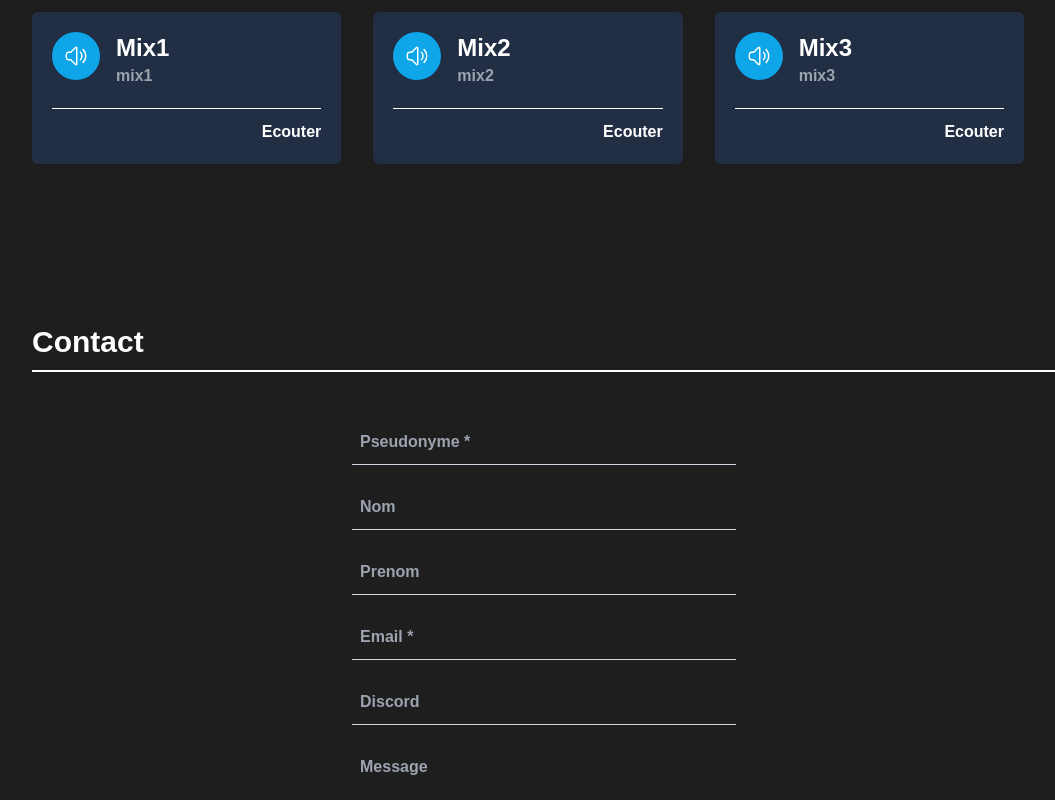
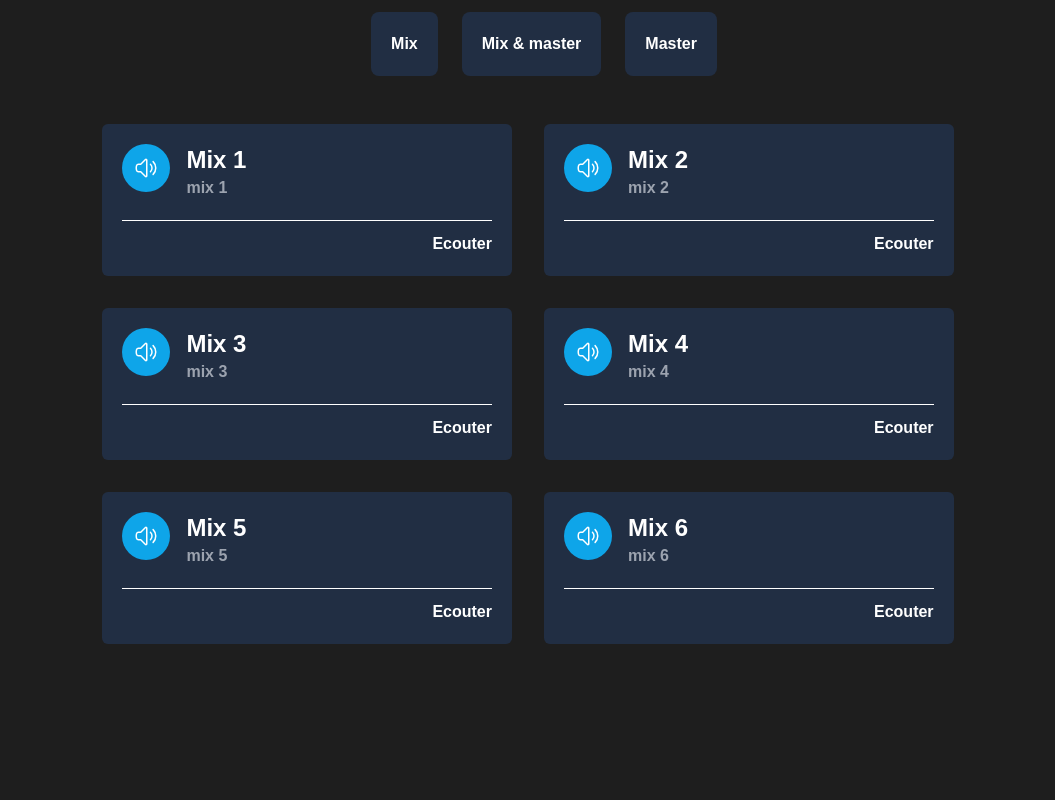
Before and after one commit to nathanRenardC2/portfolio_nate, a React (Create React App) app: page / in a window 1280 px wide. Shown: the part 900-1700 px from the top of the page, without its empty margins (96-1151 px from the left). Built offline with nearby package versions, Linux system fonts and the light colour scheme.

Commit message:
changement group categories

```diff
--- a/package.json
+++ b/package.json
@@ -10,6 +10,7 @@
     "react": "^18.2.0",
     "react-dom": "^18.2.0",
     "react-scripts": "5.0.1",
+    "uuid": "^9.0.0",
     "web-vitals": "^2.1.4"
   },
   "scripts": {
--- a/src/App.js
+++ b/src/App.js
@@ -6,15 +6,19 @@ import Profil from './composants/Profil';
 import fiverr from './assets/fiverr.svg';
 import instagram from './assets/insta-logo.png';
 import Musique from './composants/Musique';
-import maquette from './assets/musique/maquette.mp3';
-import maquette2 from './assets/musique/maquette2.mp3';
-import maquette3 from './assets/musique/maquette3.mp3';
 import Contact from './composants/Contact';
+import {mix} from './datas/mix.js';
 import { useState } from "react";
 
 function App() {
 
   const [musiqueActuelle, setMusiqueActuelle] = useState(null);
+  const [activeCategorie, setActiveCategorie] = useState("Tout");
+  const categories = mix.reduce(
+    (acc, mix) =>
+			acc.includes(mix.categorie) ? acc : acc.concat(mix.categorie),
+		[]
+  )
 
   return (
     <div className="bg-[#1E1E1E] h-full w-full">
@@ -24,15 +28,15 @@ function App() {
       <Profil/>
       <div className='flex justify-end h-36 md:hidden mt-3'>
         <a href="https://fr.fiverr.com/" className='h-8 w-8 mr-3 rounded-full md:flex md:items-center md:bg-[#23395B] md:rounded-md md:mr-40 md:mt-5'>
-          <img className='rounded-full border-4 border-solid border-slate-300 border-opacity-20 md:border-0' src={fiverr}/>
+          <img alt='logo_fiverr' className='rounded-full border-4 border-solid border-slate-300 border-opacity-20 md:border-0' src={fiverr}/>
         </a>
         <a href="https://www.instagram.com/nateraki/?hl=fr" className='h-8 w-8 mr-5 rounded-full md:flex md:items-center md:bg-[#23395B] md:rounded-md md:mr-40 md:mt-5'>
-          <img className='rounded-full border-4 border-solid border-slate-300 border-opacity-20 md:border-0' src={instagram}/>
+          <img alt='logo_instagram' className='rounded-full border-4 border-solid border-slate-300 border-opacity-20 md:border-0' src={instagram}/>
         </a>
       </div>
       <div className='hidden md:flex justify-end md:mt-10'>
         <a href="https://fr.fiverr.com/" className='flex items-center bg-[#23395B] hover:bg-[#182942] px-5 py-2 rounded-lg mr-32'>
-          <img className='w-8 h-8' src={fiverr}/>
+          <img alt='logo_fiverr' className='w-8 h-8' src={fiverr}/>
           <span className='md:inline text-white font-extrabold ml-2'>Contact</span>
         </a>
       </div>
@@ -48,10 +52,21 @@ function App() {
 
       <div id="projets" className='mx-9 md:mx-32 mb-5 md:mb-32'>
         <h2 className='text-xl md:text-3xl text-white font-bold separator-bottom relative pb-3 mb-5 md:mb-20'>Projets</h2>
-        <div className='flex flex-col md:flex-row items-center mt-12'>
-          <Musique src={maquette} title="Mix1" description="mix1" musiqueActuelle={musiqueActuelle} setMusiqueActuelle={setMusiqueActuelle}/>
-          <Musique src={maquette2} title="Mix2" description="mix2" musiqueActuelle={musiqueActuelle} setMusiqueActuelle={setMusiqueActuelle}/>
-          <Musique src={maquette3} title="Mix3" description="mix3" musiqueActuelle={musiqueActuelle} setMusiqueActuelle={setMusiqueActuelle}/>
+        <div>
+          <ul className='flex justify-center items-center'>
+            {categories.map((categorie) => (
+              <li key={categorie} className='mr-3 ml-3'>
+                <button className='text-white bg-[#212E43] hover:bg-[#182942] p-5 rounded-lg font-bold'>
+                  {categorie}
+                </button>
+              </li>
+            ))}
+          </ul>
+        </div>
+        <div className='w-full flex flex-col items-center justify-center flex-wrap md:flex-row mt-12'>
+          {mix.map((mix) => (
+            <Musique key={mix.id} id={mix.id} src={mix.src} title={mix.title} description={mix.description} musiqueActuelle={musiqueActuelle} setMusiqueActuelle={setMusiqueActuelle} />
+          ))}
         </div>
       </div>
 
@@ -62,9 +77,9 @@ function App() {
         </div>
       </div>
 
-      {musiqueActuelle != null && (
+      {musiqueActuelle && (
                 <audio id="audio" controls autoPlay className="w-9/12 mt-5 fixed bottom-0 right-0 left-0 ml-auto mr-auto mb-8">
-                    <source src={musiqueActuelle} type="audio/mpeg" />
+                    <source src={musiqueActuelle.src} type="audio/mpeg" />
                 </audio>
             )}
 
--- a/src/composants/Contact.jsx
+++ b/src/composants/Contact.jsx
@@ -23,7 +23,7 @@ export default function Contact() {
       };
 
     return(
-        <form ref={form} onSubmit={sendEmail} className="w-full max-w-sm mb-10">
+        <form ref={form} onSubmit={sendEmail} className="w-full max-w-2xl mb-10">
             <div className="flex items-center border-b border-slate-300 py-2 mb-5">
                 <input className="appearance-none bg-transparent border-none w-full text-white mr-3 py-1 px-2 leading-tight focus:outline-none font-semibold" type="text" placeholder="Pseudonyme *" name="user_pseudo"  aria-label="Full name" required="required"></input>
             </div>
--- a/src/composants/Musique.jsx
+++ b/src/composants/Musique.jsx
@@ -1,10 +1,15 @@
 import React from "react";
 import { useState, useEffect } from "react";
 
-export default function Musique({src, title, description, musiqueActuelle , setMusiqueActuelle}) {
+export default function Musique({id, src, title, description, musiqueActuelle , setMusiqueActuelle}) {
 
     function playAudio() {
-        setMusiqueActuelle(src);
+        setMusiqueActuelle({
+            id: id,
+            title: title,
+            description: description,
+            src: src
+        })
     }
 
     function closeAudio(){
@@ -12,9 +17,9 @@ export default function Musique({src, title, description, musiqueActuelle , setM
     }
 
     return(
-        <div className={`bg-[#212E43] p-5 rounded-md w-4/5 md:w-2/5 mb-8 md:mr-8  ${musiqueActuelle === src && "border-2 border-solid border-slate-300"}`}>
+        <div className={`bg-[#212E43] p-5 rounded-md w-4/5 md:w-2/5 mb-8 md:mr-8  ${musiqueActuelle != null && musiqueActuelle.id === id && musiqueActuelle.src === src && "border-2 border-solid border-slate-300"}`}>
 
-            {musiqueActuelle === src ? (
+            {musiqueActuelle != null && musiqueActuelle.id === id && musiqueActuelle.src === src ? (
                 <div className="flex justify-end">
                     <button onClick={closeAudio}>
                         <svg xmlns="http://www.w3.org/2000/svg" fill="none" viewBox="0 0 24 24" strokeWidth={1.5} stroke="currentColor" className="w-6 h-6 text-sky-500">
--- a/src/composants/Navbar.jsx
+++ b/src/composants/Navbar.jsx
@@ -27,11 +27,11 @@ export default function Navbar() {
     }
 
     return(
-        <nav className="bg-[#212E43] border-gray-200 px-2 sm:px-4 py-5 md:py-8">
+        <nav className="w-full bg-[#212E43] border-gray-200 px-2 sm:px-4 py-5 md:py-8 fixed top-0 z-50 md:relative">
             <div className="container flex flex-wrap justify-between items-center mx-auto">
-                <a href="" className="flex items-center ml-4">
+                <h1 href="" className="flex items-center ml-4">
                     <span className="text-white self-center text-xl font-bold whitespace-nowrap md:text-2xl">Nateraki</span>
-                </a>
+                </h1>
                 <button onClick={handleToggle} data-collapse-toggle="navbar-default" type="button" className="inline-flex items-center p-2 ml-4 mr-4 text-sm text-white rounded-lg md:hidden focus:outline-none focus:ring-2 focus:ring-gray-200 dark:text-gray-400 dark:hover:bg-gray-700 dark:focus:ring-gray-600" aria-controls="navbar-default" aria-expanded="false">
                     <span className="sr-only">Open main menu</span>
                     <svg className="w-6 h-6" aria-hidden="true" fill="currentColor" viewBox="0 0 20 20" xmlns="http://www.w3.org/2000/svg"><path fillRule="evenodd" d="M3 5a1 1 0 011-1h12a1 1 0 110 2H4a1 1 0 01-1-1zM3 10a1 1 0 011-1h12a1 1 0 110 2H4a1 1 0 01-1-1zM3 15a1 1 0 011-1h12a1 1 0 110 2H4a1 1 0 01-1-1z" clipRule="evenodd"></path></svg>
@@ -40,13 +40,13 @@ export default function Navbar() {
                     <div className="w-full md:block md:w-auto" id="navbar-default">
                         <ul className="flex flex-col items-center mt-4 rounded-lg text-white md:flex-row md:space-x-8 md:mt-0 md:text-sm md:font-medium md:border-0">
                             <li className="hover:bg-[#1E1E1E] hover:md:bg-inherit w-full text-center">
-                                <a href="#propos" className="block py-4 pr-4 pl-3 md:hover:text-gray-400 md:p-0 md:text-lg md:mr-10 md:font-bold" aria-current="page">A propos</a>
+                                <a href="#propos" className="block md:inline py-4 pr-4 pl-3 md:hover:text-gray-400 md:p-0 md:text-lg md:mr-10 md:font-bold" aria-current="page">A propos</a>
                             </li>
                             <li className="hover:bg-[#1E1E1E] hover:md:bg-inherit w-full text-center">
-                                <a href="#projets" className="block py-4 pr-4 pl-3 md:hover:text-gray-400 md:p-0 md:text-lg md:mr-10 md:font-bold">Projets</a>
+                                <a href="#projets" className="block md:inline py-4 pr-4 pl-3 md:hover:text-gray-400 md:p-0 md:text-lg md:mr-10 md:font-bold">Projets</a>
                             </li>
                             <li className="hover:bg-[#1E1E1E] hover:md:bg-inherit w-full text-center ">
-                                <a href="#contact" className="block py-4 pr-4 pl-3 md:hover:text-gray-400 md:p-0 md:mr-10 md:text-lg md:font-bold">Contact</a>
+                                <a href="#contact" className="block md:inline py-4 pr-4 pl-3 md:hover:text-gray-400 md:p-0 md:mr-10 md:text-lg md:font-bold">Contact</a>
                             </li>
                         </ul>
                     </div>)
--- a/src/composants/Profil.jsx
+++ b/src/composants/Profil.jsx
@@ -5,7 +5,7 @@ import ciel_rouge from '../assets/ciel_rouge.jpg';
 
 export default function Profil() {
     return(
-        <div className="relative w-full">
+        <div className="relative w-full mt-20 md:mt-0">
             <div className="h-32 md:h-52 overflow-hidden">
                 <img src={ciel} alt="bannière ciel" />
             </div>
--- /dev/null
+++ b/src/datas/mix.js
@@ -0,0 +1,46 @@
+import { v4 as uuidv4 } from 'uuid';
+
+export const mix = [
+    {
+        id: uuidv4(),
+        title : "Mix 1 ",
+        description: "mix 1",
+        categorie: "Mix",
+        src: "./assets/musique/maquette.mp3"
+    },
+    {
+        id: uuidv4(),
+        title : "Mix 2 ",
+        description: "mix 2",
+        categorie: "Mix & master",
+        src: "./assets/musique/maquette2.mp3"
+    },
+    {
+        id: uuidv4(),
+        title : "Mix 3 ",
+        description: "mix 3",
+        categorie: "Master",
+        src: "./assets/musique/maquette3.mp3"
+    },
+    {
+        id: uuidv4(),
+        title : "Mix 4 ",
+        description: "mix 4",
+        categorie: "Mix",
+        src: "./assets/musique/maquette.mp3"
+    },
+    {
+        id: uuidv4(),
+        title : "Mix 5 ",
+        description: "mix 5",
+        categorie: "Mix",
+        src: "./assets/musique/maquette.mp3"
+    },
+    {
+        id: uuidv4(),
+        title : "Mix 6 ",
+        description: "mix 6",
+        categorie: "Mix & master",
+        src: "./assets/musique/maquette.mp3"
+    }
+]
```
Also changed, not shown: 1 other file (tests, documents, lock files or other folders).
